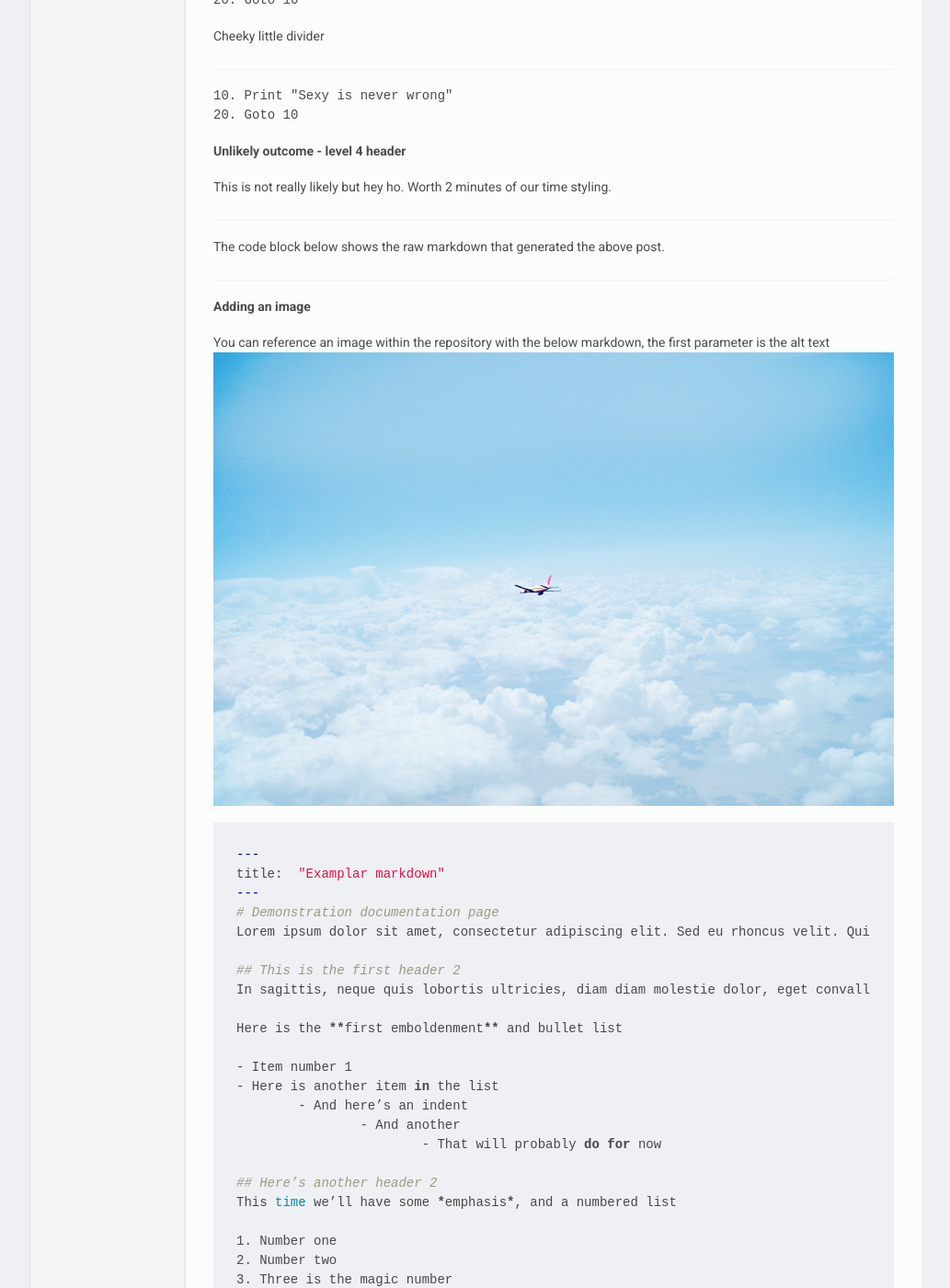
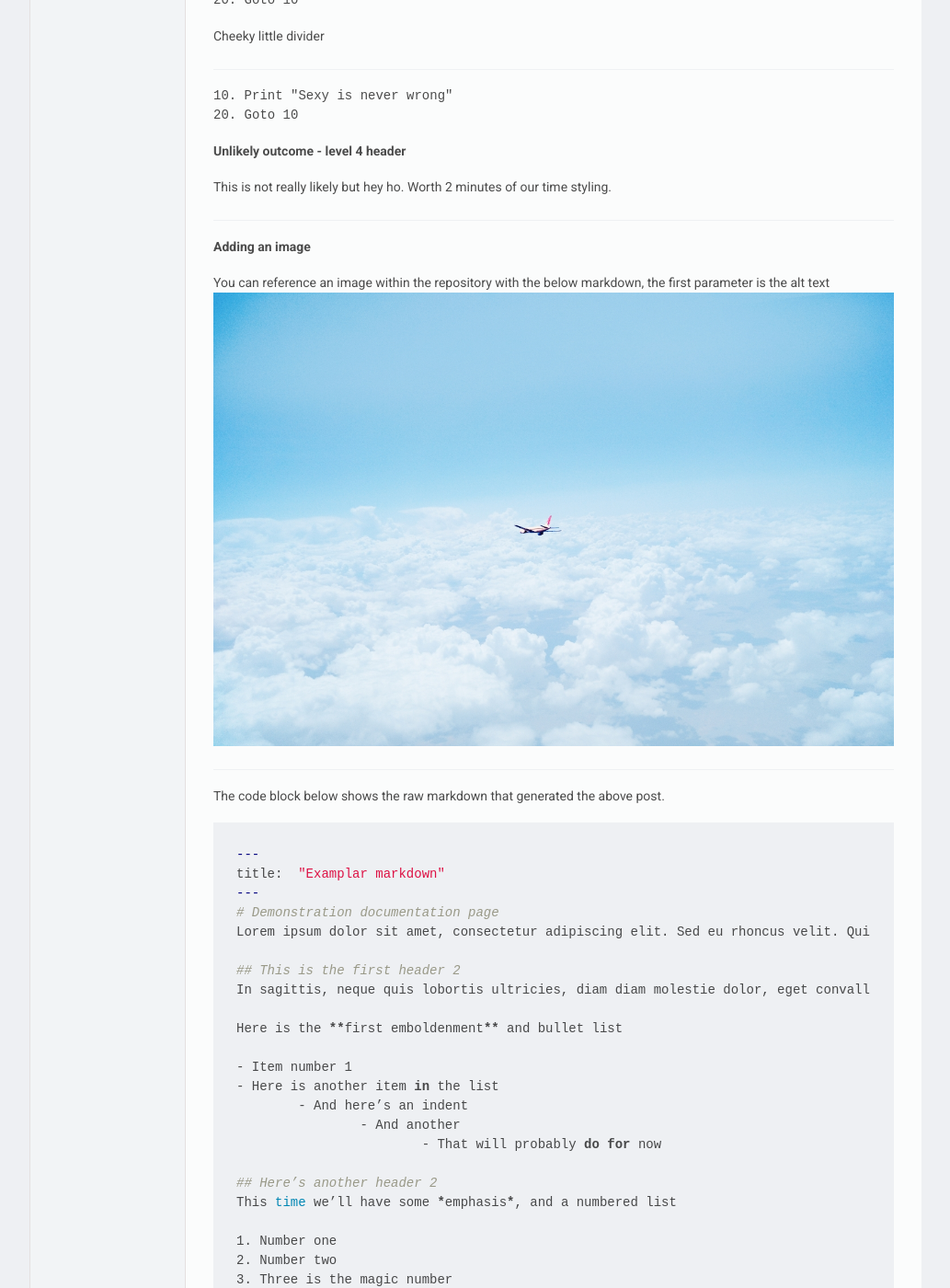
Before and after one commit to intuitive-documentation/process, a Jekyll site: the page built from _content/Jekyll-subtopics/Example-of-markdown-format.md, in a window 1280 px wide and 1400 px high, scrolled down 1004 px. Shown: the whole window at 92% size, without its empty margins (108-1141 px from the left). Built offline with Jekyll 4.4.1, drawn with Linux system fonts in a browser that asks for light colours; some of the changed text lies outside the part shown.

Commit message:
Small change to the example page/

```diff
--- a/_content/Jekyll-subtopics/Example-of-markdown-format.md
+++ b/_content/Jekyll-subtopics/Example-of-markdown-format.md
@@ -45,13 +45,14 @@ This is not really likely but hey ho.  Worth 2 minutes of our time styling.
 
 ----
 
-The code block below shows the raw markdown that generated the above post.
+#### Adding an image
+You can reference an image within the repository with the below markdown, the first parameter is the alt text
+![This is a plane](/DevelopmentTeamProcess/images/plane.jpg)
 
 ----
 
-#### Adding an image
-You can reference an image within the repository with the below markdown, the first parameter is the alt text
-![This is a plane](/DevelopmentTeamProcess/images/plane.jpg)
+The code block below shows the raw markdown that generated the above post.
+
 
 
 {% highlight bash %}
@@ -103,12 +104,12 @@ This is not really likely but hey ho.  Worth 2 minutes of our time styling.
 
 ----
 
-The code block below shows the raw markdown that generated the above post.
-
-----
-
 #### Adding an image
 You can reference an image within the repository with the below markdown, the first parameter is the alt text
 ![This is a plane](/DevelopmentTeamProcess/images/plane.jpg)
 
+----
+
+The code block below shows the raw markdown that generated the above post.
+
 {% endhighlight %}
```
